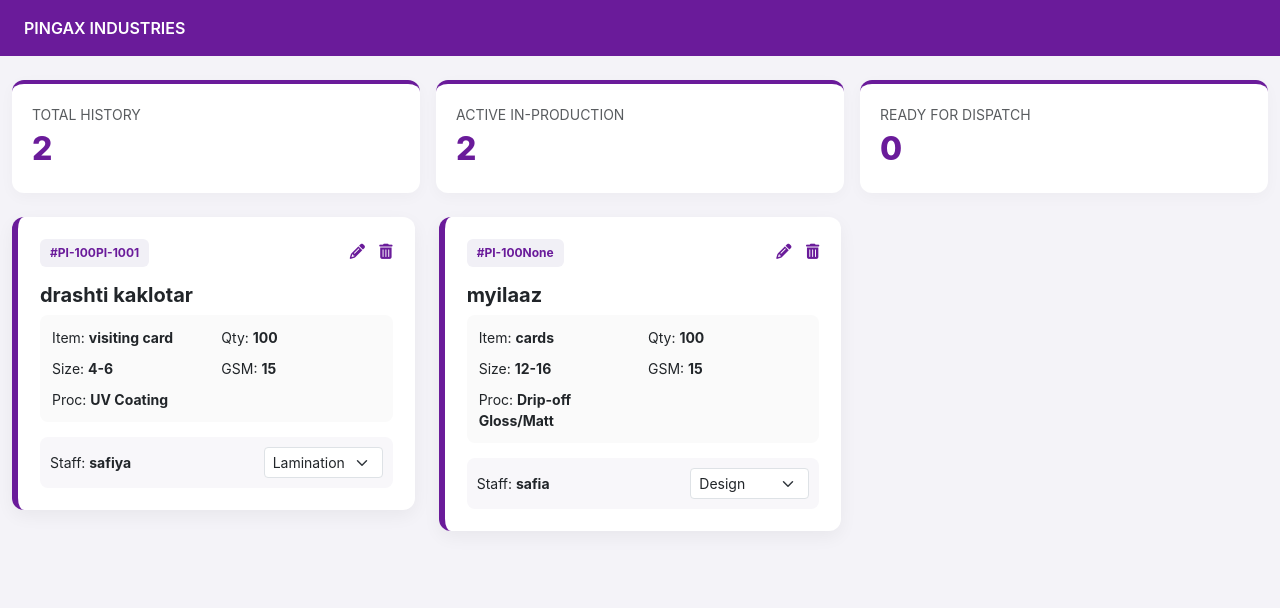
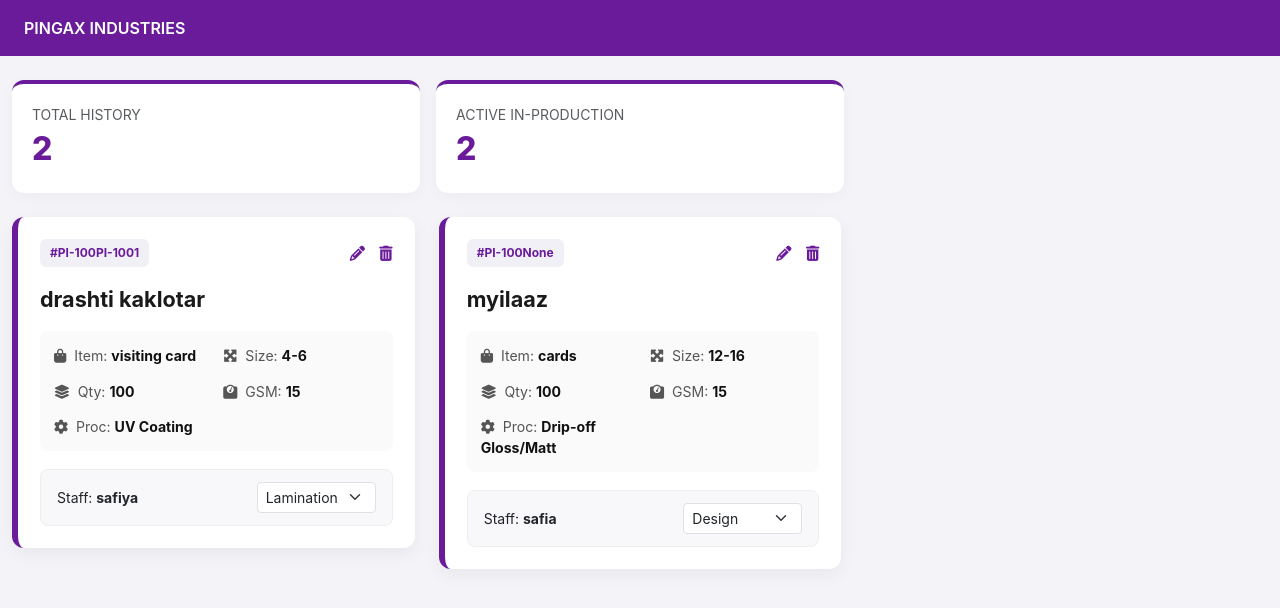
Before and after one commit to PRINTORPACK/pingax-factory, a Flask app: page / in a window 1280 px wide. Shown: the top 608 px of the page. Run offline with Flask 3, Linux system fonts and the light colour scheme; data comes from the database, SQL or seed files in the repository.

Commit message:
restore premium layout

```diff
--- a/templates/dashboard.html
+++ b/templates/dashboard.html
@@ -11,14 +11,16 @@
         .navbar-custom { background: #6A1B9A; color: white; padding: 16px 24px; font-weight: 600; }
         .stat-card { background: white; border-radius: 12px; padding: 20px; border-top: 4px solid #6A1B9A; box-shadow: 0 4px 15px rgba(0,0,0,0.03); }
         .stat-value { font-size: 2rem; font-weight: 800; color: #6A1B9A; }
-        .btn-purple { background-color: #6A1B9A !important; color: white !important; font-weight: 700; border: none; }
-        /* Premium Order Card Style */
+
+        /* Premium Card Design matching your reference */
         .order-card-premium { background: white; border-radius: 12px; box-shadow: 0 6px 18px rgba(0,0,0,0.05); padding: 22px; border-left: 6px solid #6A1B9A; margin-bottom: 24px; }
         .order-id { background-color: #f1f0f6; color: #6A1B9A; font-size: 0.75rem; font-weight: 700; padding: 5px 10px; border-radius: 6px; }
+        .client-title { font-size: 1.35rem; font-weight: 700; color: #1A1A1A; margin-bottom: 16px; }
+        .grid-info-box { display: grid; grid-template-columns: 1fr 1fr; gap: 14px; margin-bottom: 18px; background: #fafafa; padding: 14px; border-radius: 8px; }
+        .info-item { font-size: 0.88rem; color: #555; }
+        .info-item strong { color: #111; }
+        .staff-row { background-color: #f8f7fa; padding: 12px 16px; border-radius: 8px; display: flex; justify-content: space-between; align-items: center; border: 1px solid #eee; }
         .action-icon { color: #6A1B9A; font-size: 0.95rem; cursor: pointer; margin-left: 10px; }
-        .grid-info-box { display: grid; grid-template-columns: 1fr 1fr; gap: 10px; margin-bottom: 15px; background: #fafafa; padding: 12px; border-radius: 8px; }
-        .staff-row { background-color: #f8f7fa; padding: 10px; border-radius: 8px; display: flex; justify-content: space-between; align-items: center; }
-        .notes-text { font-size: 0.85rem; color: #d32f2f; font-style: italic; margin-bottom: 12px; font-weight: 600; }
     </style>
 </head>
 <body>
@@ -26,41 +28,38 @@
     <div class="navbar-custom">PINGAX INDUSTRIES</div>
 
     <div class="container-fluid mt-4">
-        <!-- Stats Section -->
         <div class="row g-3 mb-4">
             <div class="col-md-4"><div class="stat-card"><div class="text-muted small">TOTAL HISTORY</div><div class="stat-value">{{ orders|length }}</div></div></div>
             <div class="col-md-4"><div class="stat-card"><div class="text-muted small">ACTIVE IN-PRODUCTION</div><div class="stat-value">{{ orders|length }}</div></div></div>
-            <div class="col-md-4"><div class="stat-card"><div class="text-muted small">READY FOR DISPATCH</div><div class="stat-value">0</div></div></div>
         </div>
 
-        <!-- Orders Tracker -->
         <div class="row">
             {% for o in orders %}
             <div class="col-md-4">
                 <div class="order-card-premium">
-                    <div class="d-flex justify-content-between mb-3">
+                    <div class="d-flex justify-content-between align-items-center mb-3">
                         <span class="order-id">#PI-100{{ o.id }}</span>
                         <div>
                             <a href="/edit-order/{{ o.id }}" class="action-icon"><i class="fas fa-pencil-alt"></i></a>
                             <a href="/delete-order/{{ o.id }}" class="action-icon" onclick="return confirm('Delete order?')"><i class="fas fa-trash-alt"></i></a>
                         </div>
                     </div>
-                    <h5 class="fw-bold">{{ o.client }}</h5>
-                    {% if o.notes %}<div class="notes-text"><i class="fas fa-sticky-note"></i> {{ o.notes }}</div>{% endif %}
+
+                    <div class="client-title">{{ o.client }}</div>
 
                     <div class="grid-info-box">
-                        <div class="small">Item: <strong>{{ o.product }}</strong></div>
-                        <div class="small">Qty: <strong>{{ o.qty }}</strong></div>
-                        <div class="small">Size: <strong>{{ o.size }}</strong></div>
-                        <div class="small">GSM: <strong>{{ o.gsm }}</strong></div>
-                        <div class="small">Proc: <strong>{{ o.process }}</strong></div>
+                        <div class="info-item"><i class="fas fa-shopping-bag me-1"></i> Item: <strong>{{ o.product }}</strong></div>
+                        <div class="info-item"><i class="fas fa-expand-arrows-alt me-1"></i> Size: <strong>{{ o.size if o.size else '-' }}</strong></div>
+                        <div class="info-item"><i class="fas fa-layer-group me-1"></i> Qty: <strong>{{ o.qty }}</strong></div>
+                        <div class="info-item"><i class="fas fa-weight me-1"></i> GSM: <strong>{{ o.gsm if o.gsm else '-' }}</strong></div>
+                        <div class="info-item"><i class="fas fa-cog me-1"></i> Proc: <strong>{{ o.process if o.process else '-' }}</strong></div>
                     </div>
 
                     <div class="staff-row">
                         <span class="small">Staff: <strong>{{ o.order_by }}</strong></span>
                         <form action="/update" method="POST" style="margin:0;">
                             <input type="hidden" name="id" value="{{ o.id }}">
-                            <select name="status" onchange="this.form.submit()" class="form-select form-select-sm">
+                            <select name="status" onchange="this.form.submit()" class="form-select form-select-sm" style="width: auto;">
                                 <option value="Design" {% if o.status == 'Design' %}selected{% endif %}>Design</option>
                                 <option value="Printing" {% if o.status == 'Printing' %}selected{% endif %}>Printing</option>
                                 <option value="Lamination" {% if o.status == 'Lamination' %}selected{% endif %}>Lamination</option>
```
